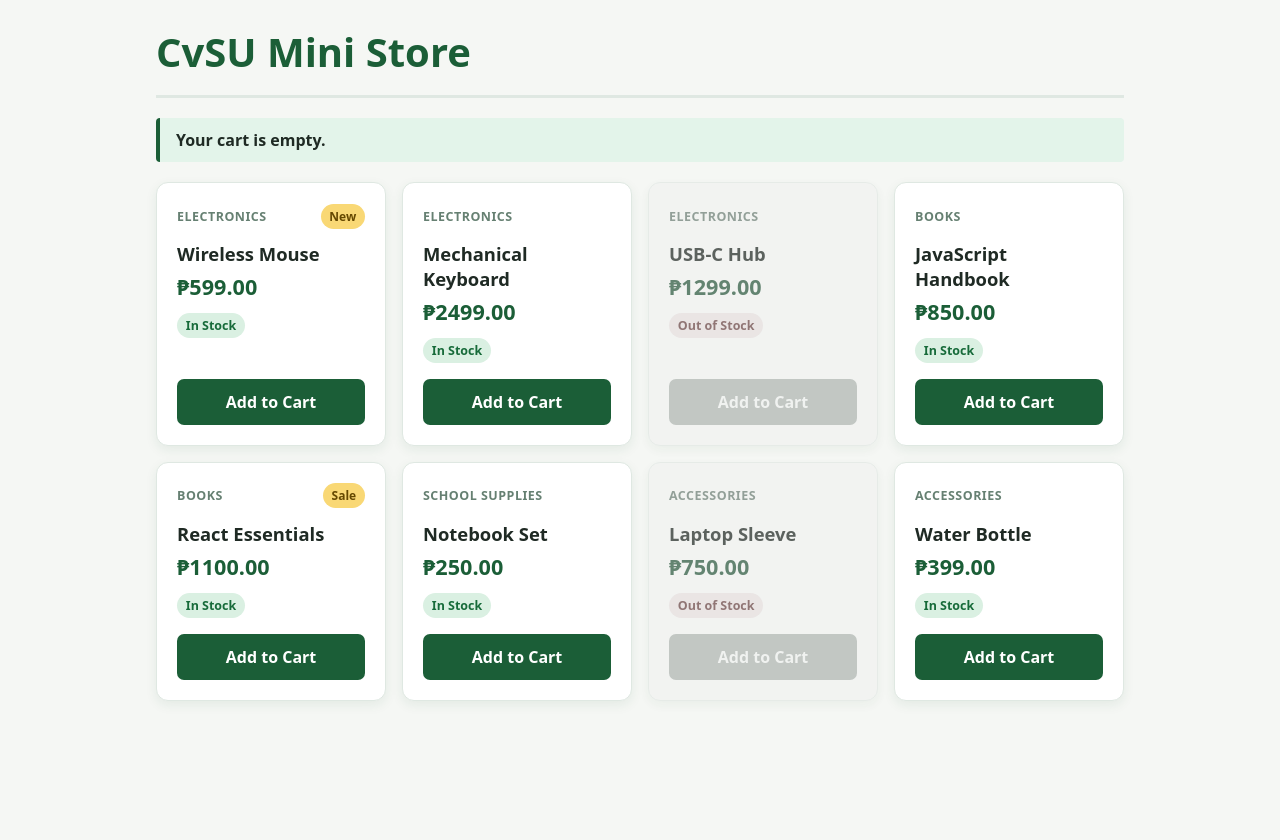
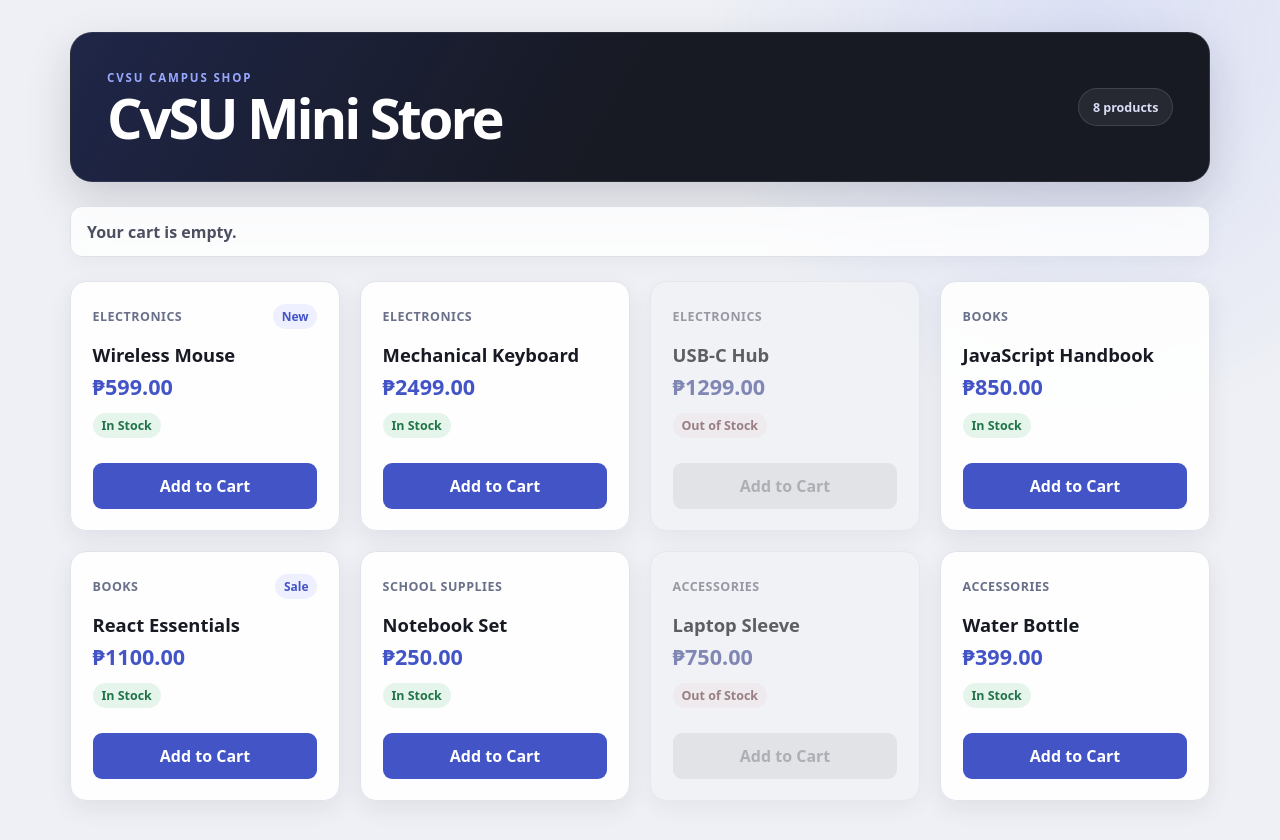
Before and after one commit to Suprbook/newlaboratoy, a React (Vite) app: page / in a window 1280 px wide. Shown: the top 840 px of the page. Before the commit the page ends 800 px from the top, so only its background shows below. Built offline with nearby package versions, Linux system fonts and the light colour scheme.

Commit message:
style: create modern light and dark catalog design

```diff
--- a/src/App.css
+++ b/src/App.css
@@ -1,40 +1,90 @@
-* { box-sizing: border-box; }
-
 body {
   margin: 0;
-  font-family: system-ui, -apple-system, "Segoe UI", sans-serif;
-  background: #f5f7f4;
-  color: #1f2a24;
+  background:
+    radial-gradient(circle at 85% 5%, rgba(67, 97, 238, 0.12), transparent 24rem),
+    #eef0f5;
+  color: #171923;
 }
 
 .app {
-  max-width: 1000px;
+  max-width: 1180px;
   margin: 0 auto;
-  padding: 1.5rem 1rem 3rem;
+  padding: 2rem 1.25rem 4rem;
 }
 
 .app-header {
-  border-bottom: 3px solid #dfe8e2;
-  margin-bottom: 1.25rem;
+  display: flex;
+  align-items: center;
+  justify-content: space-between;
+  gap: 1rem;
+  min-height: 150px;
+  margin-bottom: 1.5rem;
+  padding: 2rem 2.25rem;
+  overflow: hidden;
+  border: 1px solid rgba(255, 255, 255, 0.08);
+  border-radius: 22px;
+  background:
+    linear-gradient(120deg, rgba(67, 97, 238, 0.18), transparent 48%),
+    #171923;
+  box-shadow: 0 18px 45px rgba(23, 25, 35, 0.16);
 }
 
 .app-header h1 {
-  margin: 0 0 1rem;
-  color: #1b5e37;
-  font-size: clamp(1.8rem, 5vw, 2.5rem);
+  margin: 0.25rem 0 0;
+  color: #ffffff;
+  font-size: clamp(2.1rem, 5vw, 3.5rem);
+  line-height: 1;
+  letter-spacing: -0.055em;
+}
+
+.store-eyebrow {
+  margin: 0;
+  color: #98a8ff;
+  font-size: 0.72rem;
+  font-weight: 800;
+  letter-spacing: 0.16em;
+}
+
+.store-count {
+  flex-shrink: 0;
+  padding: 0.6rem 0.85rem;
+  border: 1px solid rgba(255, 255, 255, 0.12);
+  border-radius: 999px;
+  background: rgba(255, 255, 255, 0.07);
+  color: #d8dcf4;
+  font-size: 0.78rem;
+  font-weight: 700;
 }
 
 .cart-message {
-  background: #e3f4ea;
-  border-left: 4px solid #1b5e37;
-  padding: 0.7rem 1rem;
-  border-radius: 4px;
-  margin: 0 0 1.25rem;
-  font-weight: 600;
+  margin: 0 0 1.5rem;
+  padding: 0.85rem 1rem;
+  border: 1px solid #dde1ea;
+  border-radius: 12px;
+  background: rgba(255, 255, 255, 0.82);
+  color: #4b4f60;
+  box-shadow: 0 6px 20px rgba(23, 25, 35, 0.04);
+  backdrop-filter: blur(8px);
+  font-weight: 700;
 }
 
 .product-grid {
   display: grid;
-  grid-template-columns: repeat(auto-fill, minmax(220px, 1fr));
-  gap: 1rem;
+  grid-template-columns: repeat(auto-fill, minmax(230px, 1fr));
+  gap: 1.25rem;
 }
+
+@media (max-width: 600px) {
+  .app {
+    padding: 1rem 0.75rem 3rem;
+  }
+
+  .app-header {
+    min-height: 125px;
+    padding: 1.5rem;
+  }
+
+  .store-count {
+    display: none;
+  }
+}
--- a/src/App.jsx
+++ b/src/App.jsx
@@ -16,7 +16,11 @@ function App() {
   return (
     <div className="app">
       <header className="app-header">
-        <h1>CvSU Mini Store</h1>
+        <div>
+          <p className="store-eyebrow">CVSU CAMPUS SHOP</p>
+          <h1>CvSU Mini Store</h1>
+        </div>
+        <span className="store-count">{products.length} products</span>
       </header>
 
       <p className="cart-message">
--- a/src/components/ProductCard.css
+++ b/src/components/ProductCard.css
@@ -1,20 +1,21 @@
 .product-card {
   display: flex;
   flex-direction: column;
-  min-height: 230px;
-  padding: 1.25rem;
-  border: 1px solid #dfe8e2;
-  border-radius: 12px;
-  background: #ffffff;
-  box-shadow: 0 4px 12px rgba(27, 94, 55, 0.08);
+  min-height: 250px;
+  padding: 1.35rem;
+  border: 1px solid #e0e3ec;
+  border-radius: 16px;
+  background: rgba(255, 255, 255, 0.92);
+  box-shadow: 0 8px 24px rgba(23, 25, 35, 0.07);
   transition:
     transform 0.15s ease,
     box-shadow 0.15s ease;
 }
 
 .product-card:hover {
-  transform: translateY(-3px);
-  box-shadow: 0 8px 18px rgba(27, 94, 55, 0.13);
+  border-color: #c9cfe8;
+  transform: translateY(-5px);
+  box-shadow: 0 16px 36px rgba(23, 25, 35, 0.12);
 }
 
 .card-heading {
@@ -26,7 +27,7 @@
 }
 
 .category {
-  color: #668072;
+  color: #69708a;
   font-size: 0.78rem;
   font-weight: 700;
   text-transform: uppercase;
@@ -37,8 +38,8 @@
   display: inline-block;
   padding: 0.25rem 0.55rem;
   border-radius: 999px;
-  background: #f9d875;
-  color: #654800;
+  background: #eef0ff;
+  color: #4354c7;
   font-size: 0.75rem;
   font-weight: 800;
 }
@@ -46,14 +47,14 @@
 .product-card h2 {
   margin: 0.75rem 0 0.35rem;
   font-size: 1.15rem;
-  color: #1f2a24;
+  color: #171923;
 }
 
 .price {
   margin: 0 0 0.75rem;
   font-size: 1.35rem;
   font-weight: 800;
-  color: #1b5e37;
+  color: #4354c7;
 }
 
 .stock-label {
@@ -66,39 +67,40 @@
 }
 
 .stock-label.in-stock {
-  background: #daf0e2;
-  color: #176b3a;
+  background: #e6f5ec;
+  color: #217447;
 }
 
 .stock-label.unavailable {
-  background: #eadede;
-  color: #7a4141;
+  background: #f1e7e9;
+  color: #87434c;
 }
 
 .add-to-cart {
   width: 100%;
   margin-top: auto;
   border: 0;
-  border-radius: 7px;
+  border-radius: 9px;
   padding: 0.75rem 1rem;
-  background: #1b5e37;
+  background: #4354c7;
   color: #ffffff;
   font-weight: 800;
   cursor: pointer;
 }
 
 .add-to-cart:hover:not(:disabled) {
-  background: #247648;
+  background: #3445ad;
+  box-shadow: 0 8px 18px rgba(67, 84, 199, 0.24);
 }
 
 .add-to-cart:disabled {
-  background: #adb6b0;
-  color: #eef1ef;
+  background: #d9dde4;
+  color: #8b919d;
   cursor: not-allowed;
 }
 
 .product-card.out-of-stock {
-  background: #f0f2f1;
-  opacity: 0.72;
-  filter: grayscale(35%);
+  background: #f2f3f6;
+  opacity: 0.68;
+  filter: grayscale(45%);
 }
```
